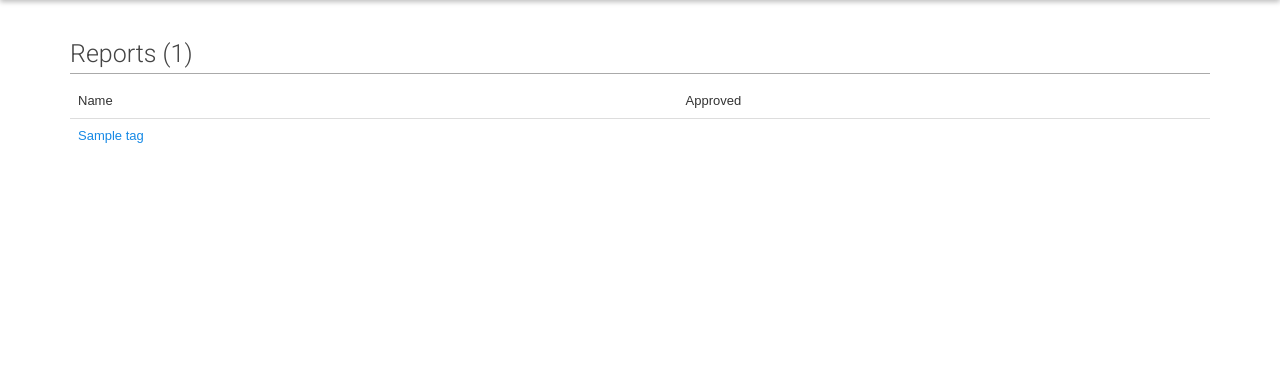
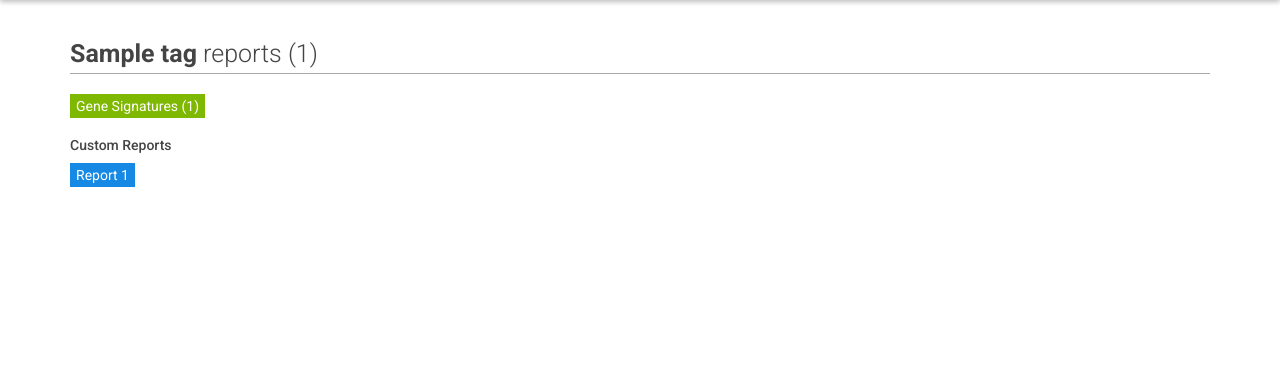
Before and after one commit to MaayanLab/gen3va, a Python web app: template gen3va/templates/pages/reports-for-tag.html in a window 1280 px wide. Shown: the part 64-450 px from the top of the page. Run offline with Jinja, Linux system fonts and the light colour scheme; the template is opened without the code that fills it: most values are stand-ins (such as "Sample title", 1, 10 or a date in 2020); style sheets or scripts are compiled from the project's sources; some libraries are stand-ins or nearby versions.

Commit message:
Custom reports

```diff
--- a/gen3va/endpoints/pages/admin_pages.py
+++ b/gen3va/endpoints/pages/admin_pages.py
@@ -21,7 +21,8 @@
     """
     all_tags = database.get_all(Tag)
     incomplete_tags = [t for t in all_tags if
-                       (not t.report or not t.report.complete(
+                       (not t.approved_report
+                        or not t.approved_report.complete(
                            Config.SUPPORTED_ENRICHR_LIBRARIES
                        ))]
     return render_template('pages/admin.html',
--- a/gen3va/endpoints/pages/menu_pages.py
+++ b/gen3va/endpoints/pages/menu_pages.py
@@ -69,7 +69,7 @@
     for curator in database.get_all(Curator):
         use = False
         for tag in curator.tags:
-            if tag.report and tag.report.ready:
+            if tag.approved_report and tag.approved_report.ready:
                 use = True
         if use:
             curators.append(curator)
--- a/gen3va/endpoints/pages/tag_pages.py
+++ b/gen3va/endpoints/pages/tag_pages.py
@@ -27,6 +27,4 @@
         message = 'No gene signatures with tag "%s" found' % tag_name
         return render_template('pages/404.html', message=message)
     else:
-        return render_template('pages/tag.html',
-                               report_url=Config.REPORT_URL,
-                               tag=tag)
+        return render_template('pages/tag.html', tag=tag)
--- a/gen3va/report_builder/report_builder.py
+++ b/gen3va/report_builder/report_builder.py
@@ -19,8 +19,8 @@
     """Creates a new report and returns its ID. Builds the report's links in
     a separate thread.
     """
-    if tag.report:
-        report = tag.report
+    if tag.approved_report:
+        report = tag.approved_report
         print('Reseting report.')
         with session_scope() as session:
             report.reset()
@@ -94,7 +94,7 @@
 def update(tag):
     """updates an existing report.
     """
-    report = tag.report
+    report = tag.approved_report
     print('Updating report for %s.' % tag.name)
     if not hasattr(report, 'pca_plot'):
         p = multiprocessing.Process(target=subprocess_wrapper,
--- a/gen3va/static/style/pages.css
+++ b/gen3va/static/style/pages.css
@@ -83,6 +83,12 @@
 }
 #index-page #bio-categories-wrapper #bio-categories .bio-category-column .bio-category ul li p.highlight a:hover {
   text-decoration: none;
+}
+#reports-for-tag-page .signatures-and-approved-report {
+  margin-top: 20px;
+}
+#reports-for-tag-page .custom-reports {
+  margin-top: 20px;
 }
 @media (max-width: 992px) {
   #index-page .bio-category-column {
@@ -199,12 +205,11 @@
 #playground-page input {
   border-radius: 0;
 }
+#playground-page #tag-list {
+  margin-top: 30px;
+}
 #playground-page #tag-list > li {
   border-bottom: 1px solid #eeeeee;
-  margin-top: 20px;
-  padding-bottom: 20px;
+  margin-top: 5px;
+  padding-bottom: 5px;
 }
-#playground-page #tag-list > li h4,
-#playground-page #tag-list > li p {
-  margin: 0;
-}
--- a/gen3va/static/style/pages.less
+++ b/gen3va/static/style/pages.less
@@ -81,6 +81,15 @@
         }
       }
     }
+  }
+}
+
+#reports-for-tag-page {
+  .signatures-and-approved-report {
+    margin-top: 20px;
+  }
+  .custom-reports {
+    margin-top: 20px;
   }
 }
 
@@ -227,14 +236,11 @@
     border-radius: 0;
   }
   #tag-list {
+    margin-top: 30px;
     & > li {
       border-bottom: 1px solid @color-gray-light;
-      margin-top: 20px;
-      padding-bottom: 20px;
-      h4,
-      p {
-        margin: 0;
-      }
+      margin-top: 5px;
+      padding-bottom: 5px;
     }
   }
 }
--- a/gen3va/templates/index.html
+++ b/gen3va/templates/index.html
@@ -52,8 +52,8 @@
                                                 <a class='name' href='{{ config.REPORT_URL }}/{{ tag.name }}'>{{ tag.name }}</a>
                                             </p>
                                             <p>{{ tag.gene_signatures|length }} signatures</p>
-                                            {% if not tag.report or not tag.report.ready %}
-                                                <p class='highlight'>Report not ready. <a href='{{ config.TAG_URL }}/{{ tag.name }}'>See signatures</a>.</p>
+                                            {% if not (tag.approved_report and tag.approved_report.ready) %}
+                                                <p class='highlight'>Approved report not ready.</p>
                                             {% endif %}
                                         </li>
                                     {% endif %}
--- a/gen3va/templates/pages/reports-for-tag.html
+++ b/gen3va/templates/pages/reports-for-tag.html
@@ -5,35 +5,31 @@
 {% block body %}
 
     <div class='page' id='reports-for-tag-page'>
-        <h1>Reports ({{ reports|length }})</h1>
-        <div class='table-responsive'>
-            <table class='table'>
-                <thead>
-                    <tr>
-                        <td>Name</td>
-                        <td>Approved</td>
-                    </tr>
-                </thead>
-                <tbody>
-                    {% for report in reports %}
-                        <tr>
-                            <td>
-                                {% if report.is_approved %}
-                                    <a href='{{ config.REPORT_URL }}/approved/{{ report.tag.name }}'>
-                                        {{ report.tag.name }}
-                                    </a>
-                                {% else %}
-                                    <a href='{{ config.REPORT_URL }}/{{ report.id }}/{{ report.tag.name }}'>
-                                        {{ report.tag.name }}
-                                    </a>
-                                {% endif %}
-                            </td>
-                            <td>{{ report.is_approved }}</td>
-                        </tr>
+        {% set num_custom_reports = tag.custom_reports|length %}
+        {% set report_count = 1+num_custom_reports if tag.approved_report else num_custom_reports %}
+        <h1><strong>{{ tag.name }}</strong> reports ({{ report_count }})</h1>
+
+        <div class='signatures-and-approved-report'>
+            <a class='btn btn-info' href='{{ config.TAG_URL }}/{{ tag.name }}'>Gene Signatures ({{ tag.gene_signatures|length }})</a>
+            {% if tag.approved_report %}
+                <a class='btn btn-primary' href='{{ config.REPORT_URL }}/approved/{{ tag.name }}'>Approved Report</a>
+            {% endif %}
+        </div>
+
+        {% if tag.custom_reports|length > 0 %}
+            <div class='custom-reports'>
+                <h5>Custom Reports</h5>
+                <ul class='list-unstyled'>
+                    {% for report in tag.custom_reports %}
+                        <li>
+                            <a class='btn btn-primary' href='{{ config.REPORT_URL }}/{{ report.id }}/{{ report.tag.name }}'>
+                                Report {{ report.id }}
+                            </a>
+                        </li>
                     {% endfor %}
-                </tbody>
-            </table>
-        </div>
+                </ul>
+            </div>
+        {% endif %}
     </div>
 
 {% endblock %}
```
Also changed, not shown: gen3va/endpoints/pages/report_pages.py (+2 -7 lines), gen3va/templates/pages/admin.html (+44 -43 lines), gen3va/templates/pages/playground.html (+4 -16 lines), gen3va/templates/pages/report.html (+6 -8 lines), gen3va/templates/pages/tag.html (+3 -5 lines).
